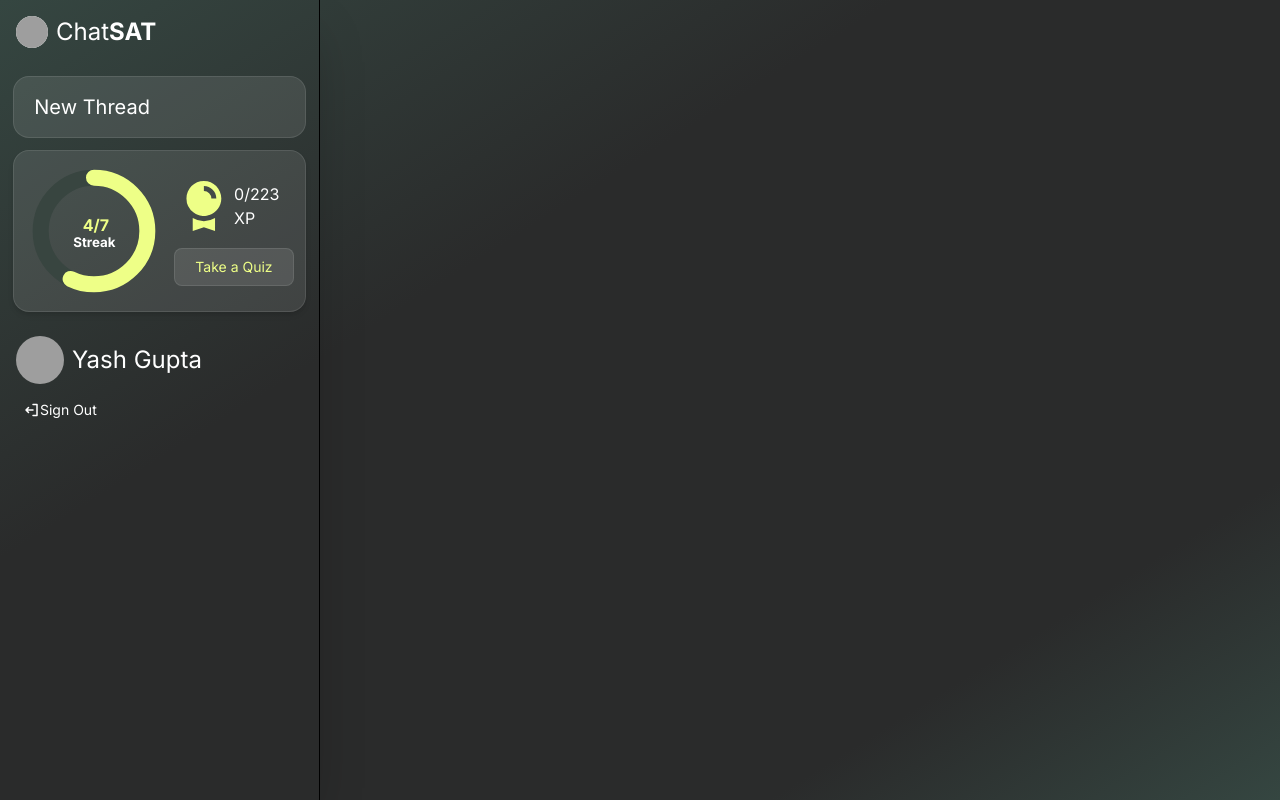
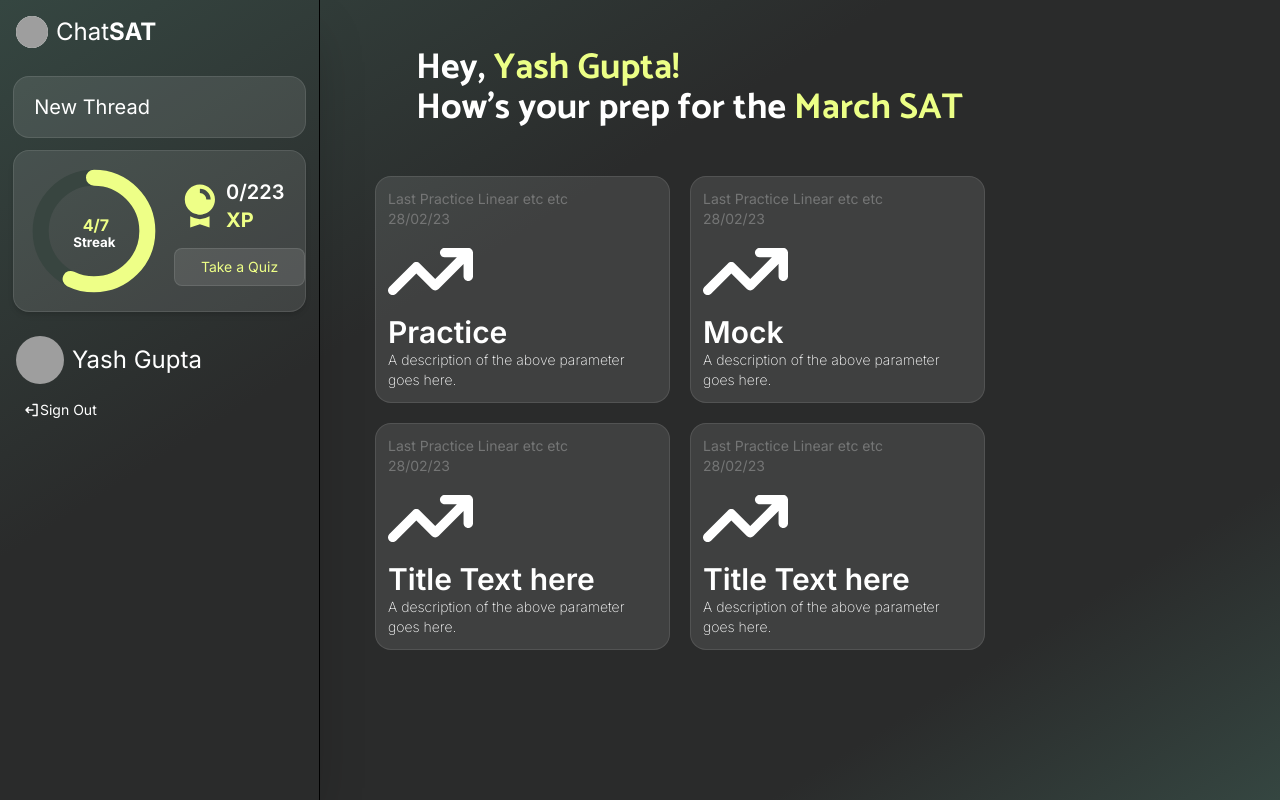
Before and after one commit to yash2324/Chat-SAT, a Next.js app: page / in a window 1280 px wide. Built offline with nearby package versions, Linux system fonts and the light colour scheme; grey boxes are pictures that could not be loaded.

Commit message:
Added the main component

```diff
--- a/src/app/page.tsx
+++ b/src/app/page.tsx
@@ -1,12 +1,14 @@
+import MainComponent from "@/components/main";
 import Left from "../components/left";
 export default function Home() {
   return (
     <main className=" min-h-screen">
       <div>
-        <div className="relative h-screen w-screen overflow-hidden bg-[#2a2b2b]">
+        <div className="relative h-screen w-screen  bg-[#2a2b2b]">
           <div className="absolute inset-0 bg-gradient-to-br from-[#354641] to-35%">
-            <div className="absolute inset-0 bg-gradient-to-tl from-[#354641] to-20%">
+            <div className="absolute flex inset-0 bg-gradient-to-tl from-[#354641] to-20%">
               <Left />
+              <MainComponent />
             </div>
           </div>
         </div>
--- /dev/null
+++ b/src/components/QuizCard.tsx
@@ -0,0 +1,24 @@
+import React from "react";
+import Progress from "./Progress";
+import { BiSolidAward } from "react-icons/bi";
+
+const QuizCard = () => {
+  return (
+    <div className="flex items-center justify-center w-11/12  mt-3 rounded-2xl border border-white/10 bg-white/10 shadow-md mx-auto">
+      <Progress percentage={4 / 7} />
+      <div className="flex flex-col justify-center">
+        <div className="flex items-center">
+          <BiSolidAward color="#eeff87" size={60} />
+          <h2 className="text-xl font-semibold">
+            0/223 <span className="text-[#eeff87] font-bold">XP</span>
+          </h2>
+        </div>
+        <button className="  mt-3 text-center rounded-lg py-2 border border-white/10 bg-white/10 from-[#67765c] to-[#5d7b77] px-5  text-sm text-[#eeff87] transition-all hover:bg-transparent hover:bg-gradient-to-b">
+          Take a Quiz
+        </button>
+      </div>
+    </div>
+  );
+};
+
+export default QuizCard;
--- a/src/components/left.tsx
+++ b/src/components/left.tsx
@@ -1,12 +1,11 @@
 import { gray } from "@/utils/constants";
 import React from "react";
 import { PiSignOutBold } from "react-icons/pi";
-import Progress from "./Progress";
-import { BiSolidAward } from "react-icons/bi";
+import QuizCard from "./QuizCard";
 
 const Left = () => {
   return (
-    <div className="text-white w-3/12 border-r-[0.5px] border-black shadow-2xl h-screen">
+    <div className="relative z-10 text-white w-3/12 border-r-[0.5px] border-black shadow-2xl h-screen">
       <div className="flex items-center gap-2 p-4">
         <img src={gray} alt="Logo" className="w-8 h-8 rounded-full bg-white" />
         <div>
@@ -19,20 +18,7 @@ const Left = () => {
           New Thread
         </button>
       </div>
-      <div className="flex items-center justify-center w-11/12  mt-3 rounded-2xl border border-white/10 bg-white/10 shadow-md mx-auto">
-        <Progress percentage={4 / 7} />
-        <div>
-          <div className="flex items-center">
-            <BiSolidAward color="#eeff87" size={60} />
-            <h2>
-              0/223 <span>XP</span>
-            </h2>
-          </div>
-          <button className="  mt-3 mx-auto rounded-lg py-2 border border-white/10 bg-white/10 from-[#67765c] to-[#5d7b77] px-5 text-left text-sm text-[#eeff87] transition-all hover:bg-transparent hover:bg-gradient-to-b">
-            Take a Quiz
-          </button>
-        </div>
-      </div>
+      <QuizCard />
       <div className="flex items-center p-4 gap-2 mt-2">
         <img src={gray} className="w-12 h-12 rounded-full" />
         <h1 className="text-2xl">Yash Gupta</h1>
--- /dev/null
+++ b/src/components/main.tsx
@@ -0,0 +1,76 @@
+import React from "react";
+import { Catamaran } from "next/font/google";
+import { FaArrowTrendUp } from "react-icons/fa6";
+const catamaran = Catamaran({
+  weight: "700",
+  subsets: ["latin"],
+});
+const MainComponent = () => {
+  return (
+    <div className="relative text-white w-9/12">
+      <div className={catamaran.className}>
+        <div className="px-24 py-12">
+          <h2 className="text-4xl">
+            Hey, <span className="text-[#ecff86]">Yash Gupta!</span>
+          </h2>
+          <h2 className="text-4xl">
+            How's your prep for the{" "}
+            <span className="text-[#ecff86]">March SAT</span>
+          </h2>
+        </div>
+      </div>
+      <div className="-ml-60 grid grid-cols-2 gap-5">
+        <div className="rounded-2xl w-[50%] border border-white/10 bg-white/10 flex justify-center ml-auto flex-col p-3">
+          <div className="text-[#747575] text-sm">
+            <p>Last Practice Linear etc etc</p>
+            <p>28/02/23</p>
+          </div>
+          <FaArrowTrendUp color="white" size={85} />
+          <h2 className="text-3xl font-semibold">Practice</h2>
+          <span className="text-sm font-[200]">
+            A description of the above parameter <br />
+            goes here.
+          </span>
+        </div>
+        <div className="rounded-2xl w-[50%] border border-white/10 bg-white/10 flex justify-center mr-auto flex-col p-3">
+          <div className="text-[#747575] text-sm">
+            <p>Last Practice Linear etc etc</p>
+            <p>28/02/23</p>
+          </div>
+          <FaArrowTrendUp color="white" size={85} />
+          <h2 className="text-3xl font-semibold">Mock</h2>
+          <span className="text-sm font-[200]">
+            A description of the above parameter <br />
+            goes here.
+          </span>
+        </div>
+        <div className="rounded-2xl w-[50%] border border-white/10 bg-white/10 flex justify-center ml-auto flex-col p-3">
+          <div className="text-[#747575] text-sm">
+            <p>Last Practice Linear etc etc</p>
+            <p>28/02/23</p>
+          </div>
+          <FaArrowTrendUp color="white" size={85} />
+          <h2 className="text-3xl font-semibold">Title Text here</h2>
+          <span className="text-sm font-[200]">
+            A description of the above parameter <br />
+            goes here.
+          </span>
+        </div>
+        <div className="rounded-2xl w-[50%] border border-white/10 bg-white/10 flex justify-center mr-auto flex-col p-3">
+          <div className="text-[#747575] text-sm">
+            <p>Last Practice Linear etc etc</p>
+            <p>28/02/23</p>
+          </div>
+          <FaArrowTrendUp color="white" size={85} />
+          <h2 className="text-3xl font-semibold">Title Text here</h2>
+          <span className="text-sm font-[200]">
+            A description of the above parameter <br />
+            goes here.
+          </span>
+        </div>
+      </div>
+    </div>
+  );
+};
+
+export default MainComponent;
```
